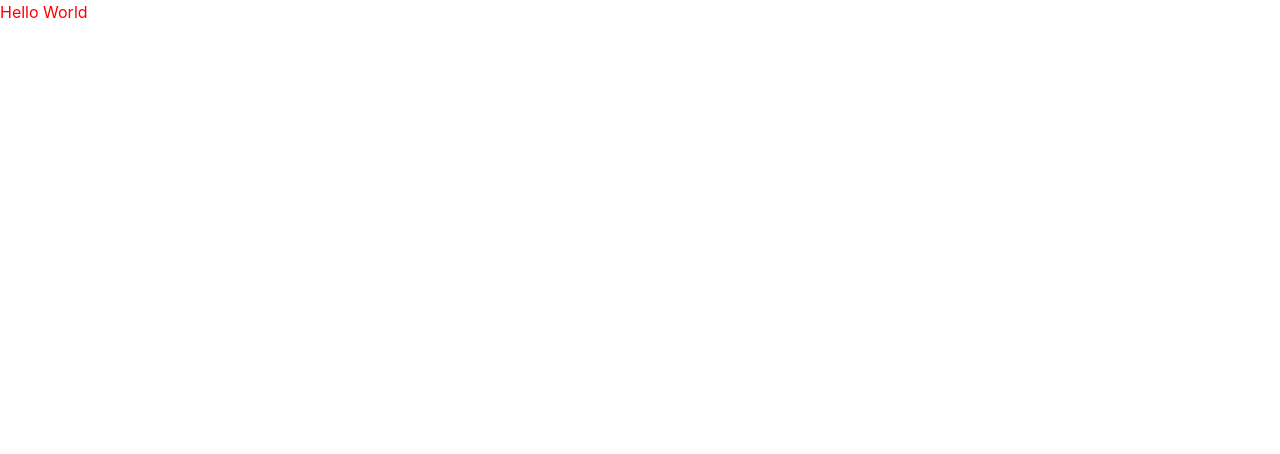
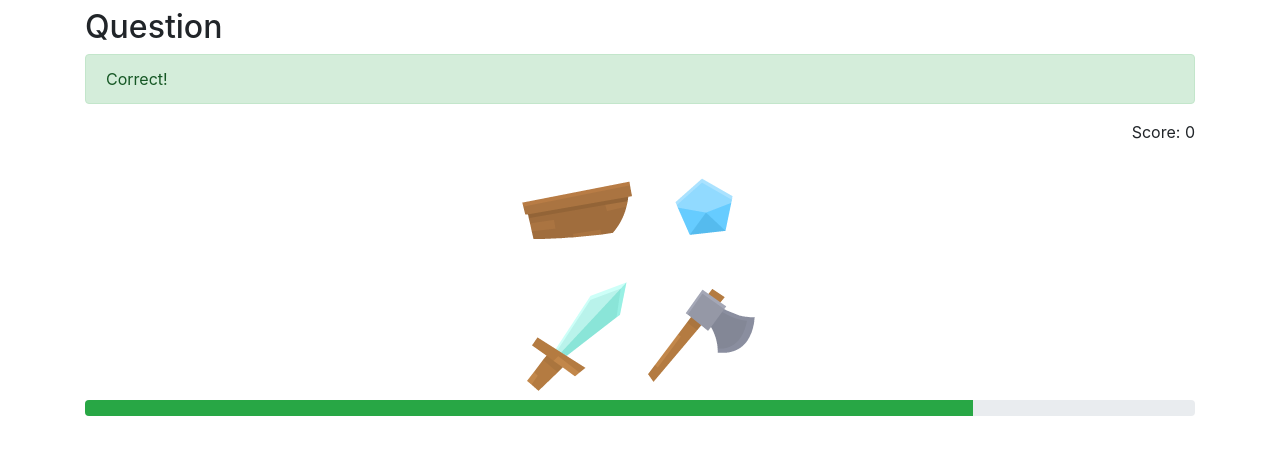
Before and after one commit to dlichliter/AngularLanguageApp, an Angular app: page / in a window 1280 px wide. Shown: the top 454 px of the page. Built offline with nearby package versions, Linux system fonts and the light colour scheme.

Commit message:
Start of app component html

```diff
--- a/src/app/app.component.css
+++ b/src/app/app.component.css
@@ -1,3 +1,14 @@
-p {
-  color: red;
+.imageTitle {
+  margin-top: 0.25em;
+  margin-bottom: 0.25em;
 }
+.score {
+  text-align: right;
+}
+
+@media (max-width: 1150px) {
+  .imageTitle {
+    margin-top: 1em;
+    margin-bottom: 1em;
+  }
+}
--- a/src/app/app.component.html
+++ b/src/app/app.component.html
@@ -1 +1,42 @@
-<p>Hello World</p>
+<div class="container content">
+  <!-- Question Text -->
+  <h2 class="imageTitle">Question</h2>
+
+  <!-- Notification -->
+  <div class="notification">
+    <div class="alert alert-success" role="alert">Correct!</div>
+  </div>
+
+  <!-- Score-->
+  <div class="score">Score: 0</div>
+
+  <!-- Card Image Row -->
+  <div class="d-flex flex-row justify-content-center">
+    <!-- Card Images -->
+    <div class="cardContainer">
+      <img src="./../assets/bote.png" class="card-img-top" alt="TODO">
+    </div>
+    <div class="cardContainer">
+      <img src="./../assets/diamante.png" class="card-img-top" alt="TODO">
+    </div>
+  </div>
+
+  <!-- Card Image Row -->
+  <div class="d-flex flex-row justify-content-center">
+    <!-- Card Images -->
+    <div class="cardContainer">
+      <img src="./../assets/espada.png" class="card-img-top" alt="TODO">
+    </div>
+    <div class="cardContainer">
+      <img src="./../assets/hacha.png" class="card-img-top" alt="TODO">
+    </div>
+  </div>
+
+  <!-- Progress Bar -->
+  <div class="d-flex flex-row justify-content-between">
+    <div class="progress w-100">
+      <div class="progress-bar bg-success" role="progressbar" aria-valuenow="80" aria-valuemin="0" aria-valuemax="100" style="width: 80%;"></div>
+    </div>
+  <!-- TODO: Add trophy -->
+  </div>
+</div>
```
